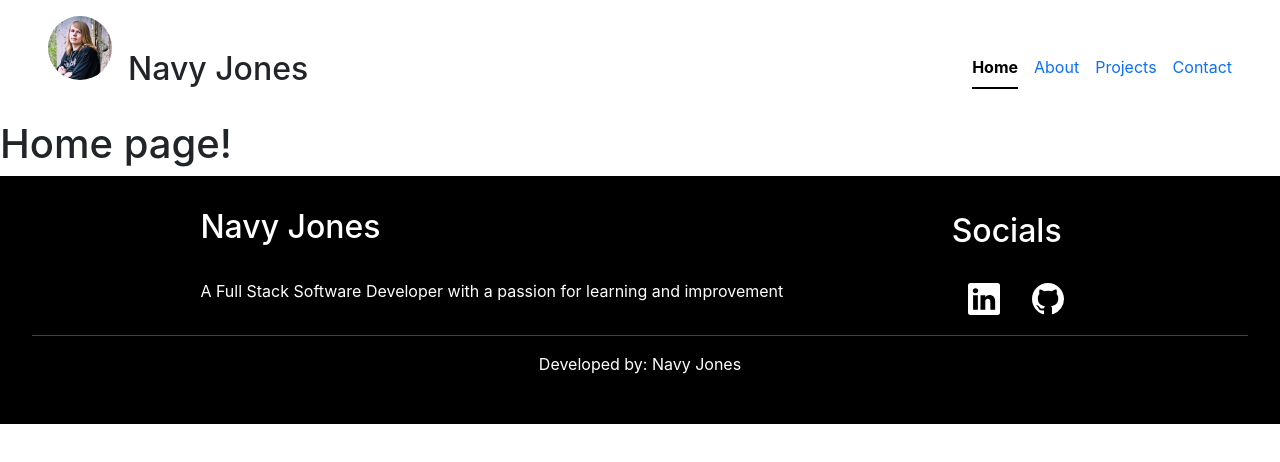
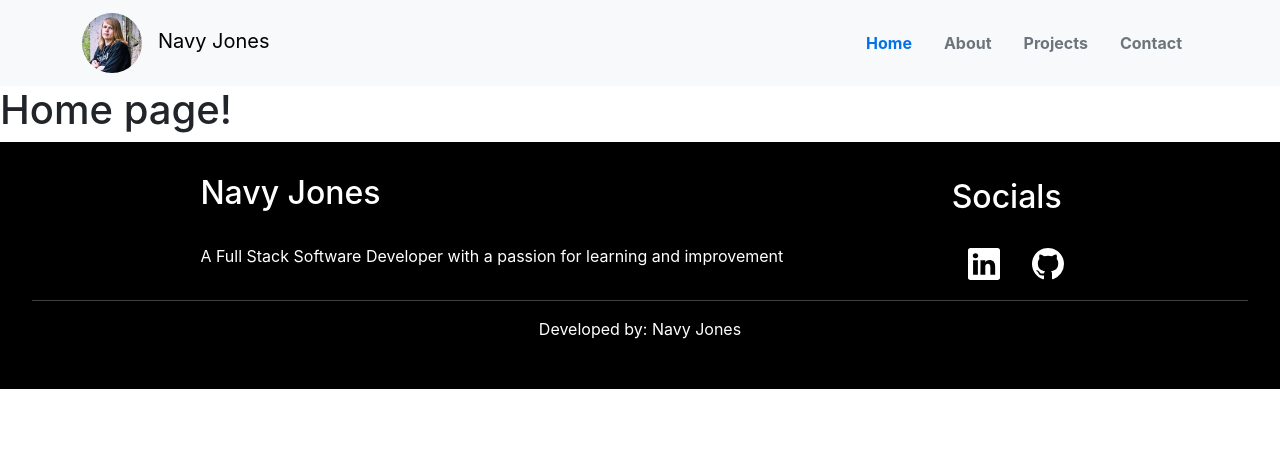
Before and after one commit to jonesna213/Portfolio, a React (Create React App) app: page / in a window 1280 px wide. Shown: the top 462 px of the page. Built offline with nearby package versions, Linux system fonts and the light colour scheme.

Commit message:
Finished as of now the header/navigation

```diff
--- a/src/components/Header.js
+++ /dev/null
@@ -1,30 +0,0 @@
-import { NavLink } from "react-router-dom";
-import image from "../assets/pic.jpg";
-import styles from "./Header.module.css";
-
-const Header = () => {
-    return (
-        <header className="d-flex align-items-center justify-content-between mt-3 mx-5">
-            <div className="d-flex align-items-baseline">
-                <img src={image} alt="Navy Jones" className={`rounded-circle ${styles.pic}`} />
-                <h2 className="mx-3">Navy Jones</h2>
-            </div>
-            <ul className="nav nav-underline">
-                <li className="nav-item">
-                    <NavLink to="/" className={({ isActive }) => isActive ? "nav-link active" : "nav-link"} end>Home</NavLink>
-                </li>
-                <li className="nav-item">
-                    <NavLink to="/about" className={({ isActive }) => isActive ? "nav-link active" : "nav-link"}>About</NavLink>
-                </li>
-                <li className="nav-item">
-                    <NavLink to="/projects" className={({ isActive }) => isActive ? "nav-link active" : "nav-link"}>Projects</NavLink>
-                </li>
-                <li className="nav-item">
-                    <NavLink to="/contact" className={({ isActive }) => isActive ? "nav-link active" : "nav-link"}>Contact</NavLink>
-                </li>
-            </ul>
-        </header>
-    );
-}
-
-export default Header;
--- a/src/components/Header.module.css
+++ /dev/null
@@ -1,4 +0,0 @@
-.pic {
-    width: 64px;
-    height: 64px;
-}
--- /dev/null
+++ b/src/components/Navigation.js
@@ -0,0 +1,49 @@
+import { NavLink } from "react-router-dom";
+import image from "../assets/pic.jpg";
+import styles from "./Navigation.module.css";
+import { useState } from "react";
+
+const Navigation = () => {
+    const [isNavOpen, setIsNavOpen] = useState(false);
+
+    const toggleNav = () => {
+        setIsNavOpen(!isNavOpen);
+    };
+
+    return (
+        <nav className={`navbar navbar-expand-md navbar-light bg-light ${styles.navbar}`}>
+            <div className="container">
+                <a className="navbar-brand" href="/">
+                    <img src={image} alt="Navy Jones" className={`rounded-circle ${styles.pic}`} />
+                    <span className="mx-3">Navy Jones</span>
+                </a>
+                <button
+                    className="navbar-toggler"
+                    type="button"
+                    onClick={toggleNav}
+                    aria-expanded={isNavOpen}
+                >
+                    <span className="navbar-toggler-icon"></span>
+                </button>
+                <div className={`collapse navbar-collapse ${isNavOpen ? 'show' : ''}`}>
+                    <ul className="navbar-nav ms-auto">
+                        <li className="nav-item">
+                            <NavLink to="/" className={({ isActive }) => isActive ? styles.links + " " + styles.active : styles.links} end>Home</NavLink>
+                        </li>
+                        <li className="nav-item">
+                            <NavLink to="/about" className={({ isActive }) => isActive ? styles.links + " " + styles.active : styles.links}>About</NavLink>
+                        </li>
+                        <li className="nav-item">
+                            <NavLink to="/projects" className={({ isActive }) => isActive ? styles.links + " " + styles.active : styles.links}>Projects</NavLink>
+                        </li>
+                        <li className="nav-item">
+                            <NavLink to="/contact" className={({ isActive }) => isActive ? styles.links + " " + styles.active : styles.links}>Contact</NavLink>
+                        </li>
+                    </ul>
+                </div>
+            </div>
+        </nav>
+    );
+}
+
+export default Navigation;
--- /dev/null
+++ b/src/components/Navigation.module.css
@@ -0,0 +1,21 @@
+.pic {
+    width: 60px;
+    height: 60px;
+}
+
+.links {
+    color: #6c757d;
+    font-weight: bold;
+    display: block;
+    padding: 0.5rem 1rem;
+    text-decoration: none;
+    transition: color 0.15s ease-in-out, background-color 0.15s ease-in-out, border-color 0.15s ease-in-out, box-shadow 0.15s ease-in-out;
+}
+
+.links:hover {
+    color: #007bff;
+}
+
+.active {
+    color: #0372e9;
+}
--- a/src/pages/Root.js
+++ b/src/pages/Root.js
@@ -1,11 +1,11 @@
 import { Outlet } from "react-router-dom";
-import Header from "../components/Header";
+import Navigation from "../components/Navigation";
 import Footer from "../components/Footer";
 
 const RootLayout = () => {
     return (
         <>
-            <Header />
+            <Navigation />
             <main>
                 <Outlet />
             </main>
```
